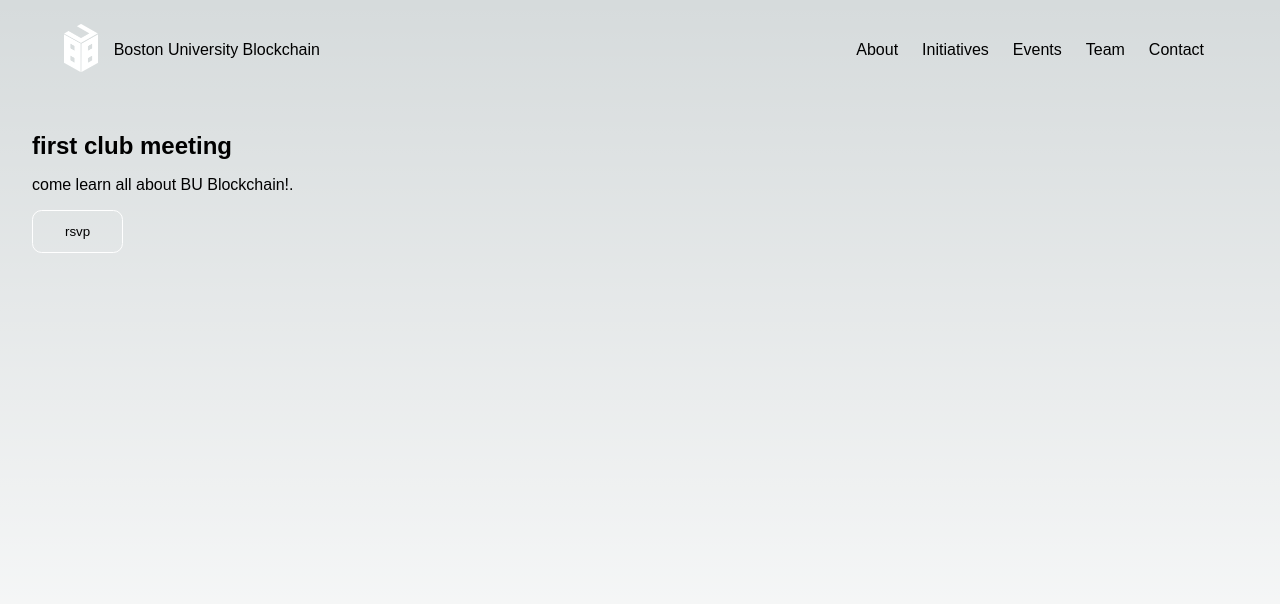
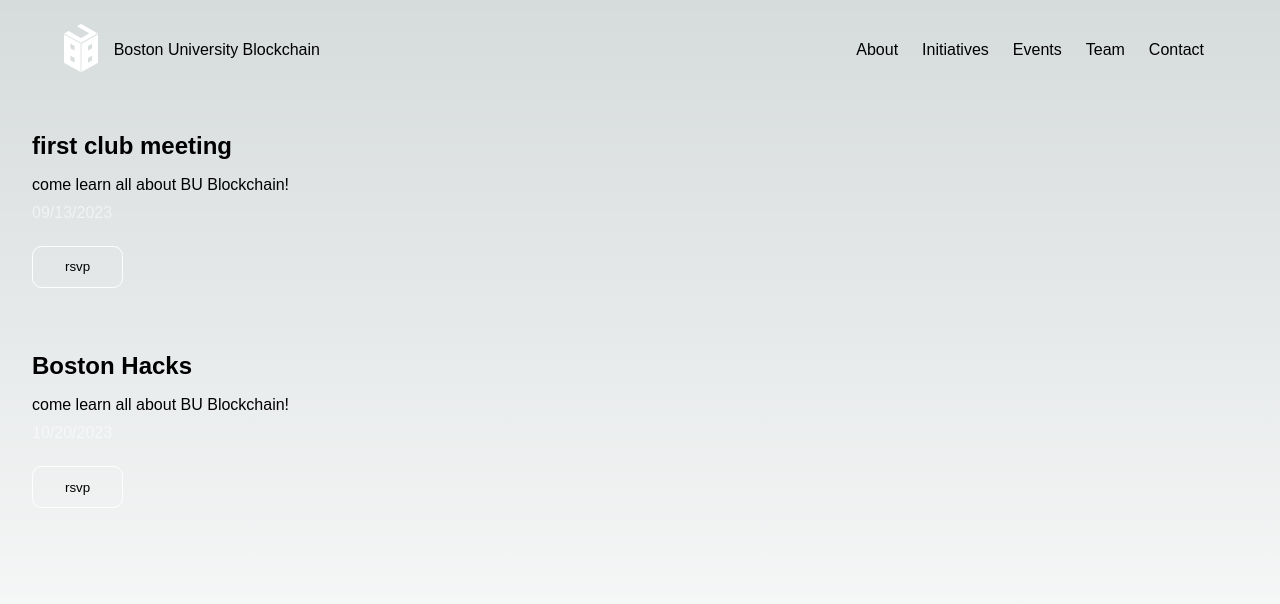
Before and after one commit to bublockchain/bu-blockchain, a Next.js app: page /events in a window 1280 px wide. Shown: the top 604 px of the page. Built offline with nearby package versions, Linux system fonts and the light colour scheme; a web font is replaced by a local one.

Commit message:
eventspage

```diff
--- a/pages/events/events.module.scss
+++ b/pages/events/events.module.scss
@@ -2,6 +2,12 @@
     display: flex;
     flex-direction: column;
     flex: 1;
+
+    margin-top: 4rem;
+
+    &:first-child {
+        margin-top: 0;
+    }
 
     span {
         color: #cc0000;
@@ -9,6 +15,13 @@
 
     .sub {
         margin-top: 1rem;
+    }
+
+    .date {
+        margin-top: .6rem;
+        font-weight: 400;
+        color: #ffffff91;
+        margin-bottom: 0.5rem;
     }
 
     button {
--- a/pages/events/index.tsx
+++ b/pages/events/index.tsx
@@ -3,13 +3,36 @@
 import Link from "next/link";
 
 export default function Events() {
+
+    const events = [
+        {
+            name: "first club meeting",
+            desc: "come learn all about BU Blockchain!",
+            date: "09/13/2023",
+            action: "rsvp",
+            link: "https://lu.ma/vhseoio4"
+        },
+        {
+            name: "Boston Hacks",
+            desc: "come learn all about BU Blockchain!",
+            date: "10/20/2023",
+            action: "rsvp",
+            link: "https://bostonhacks.io/"
+        }
+    ]
+
     return (
         <div>
-            <div className={s.event}>
-                <h2>first club meeting</h2>
-                <div className={s.sub}>come learn all about BU Blockchain!.</div>
-                <Link href="https://lu.ma/vhseoio4"><button>rsvp</button></Link>
-            </div>
+            {
+                events.map((event) => (
+                    <div className={s.event}>
+                        <h2>{event.name}</h2>
+                        <div className={s.sub}>{event.desc}</div>
+                        <div className={s.date}>{event.date}</div>
+                        <Link href={event.link}><button>{event.action}</button></Link>
+                    </div>
+                ))
+            }
         </div>
     )
 }
```
